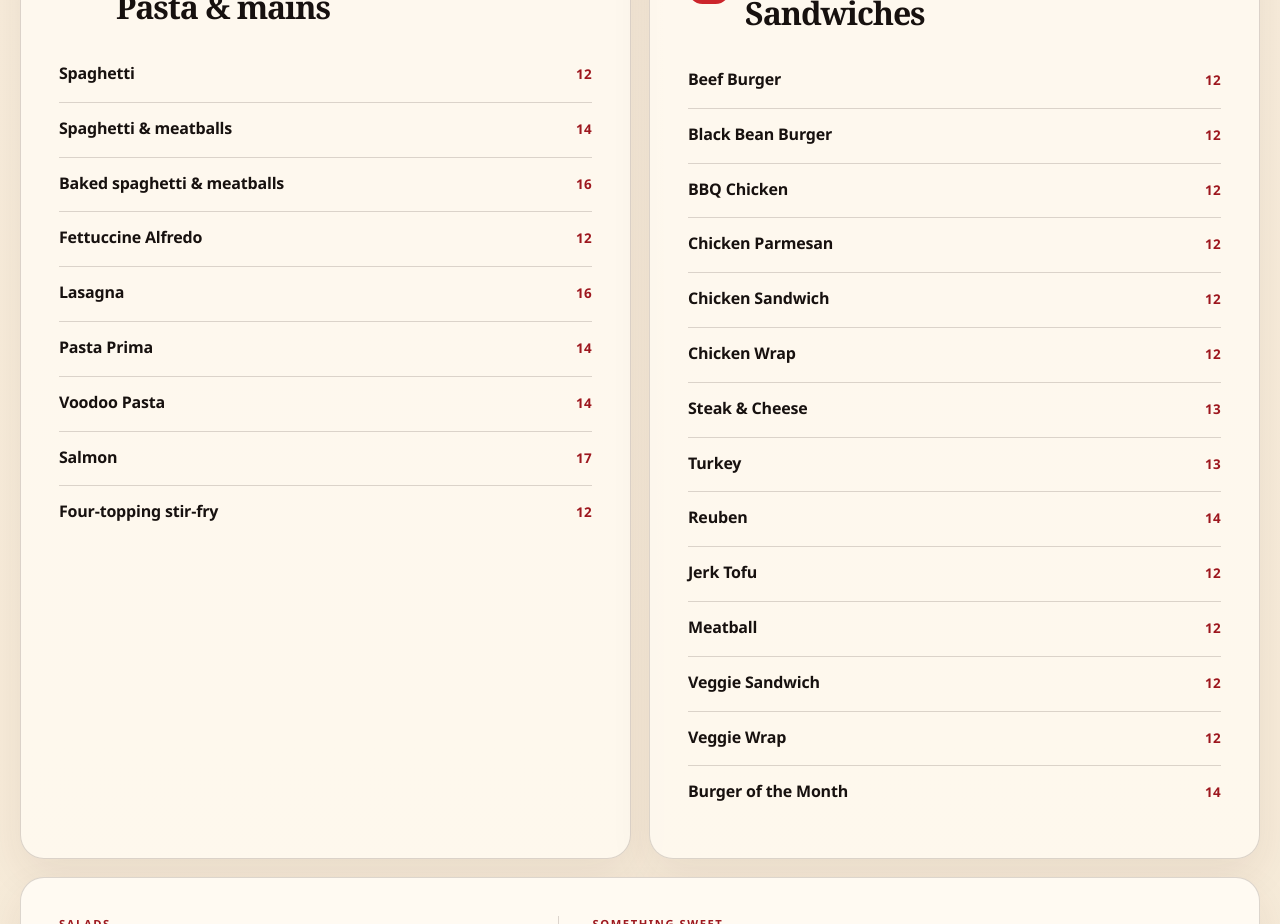
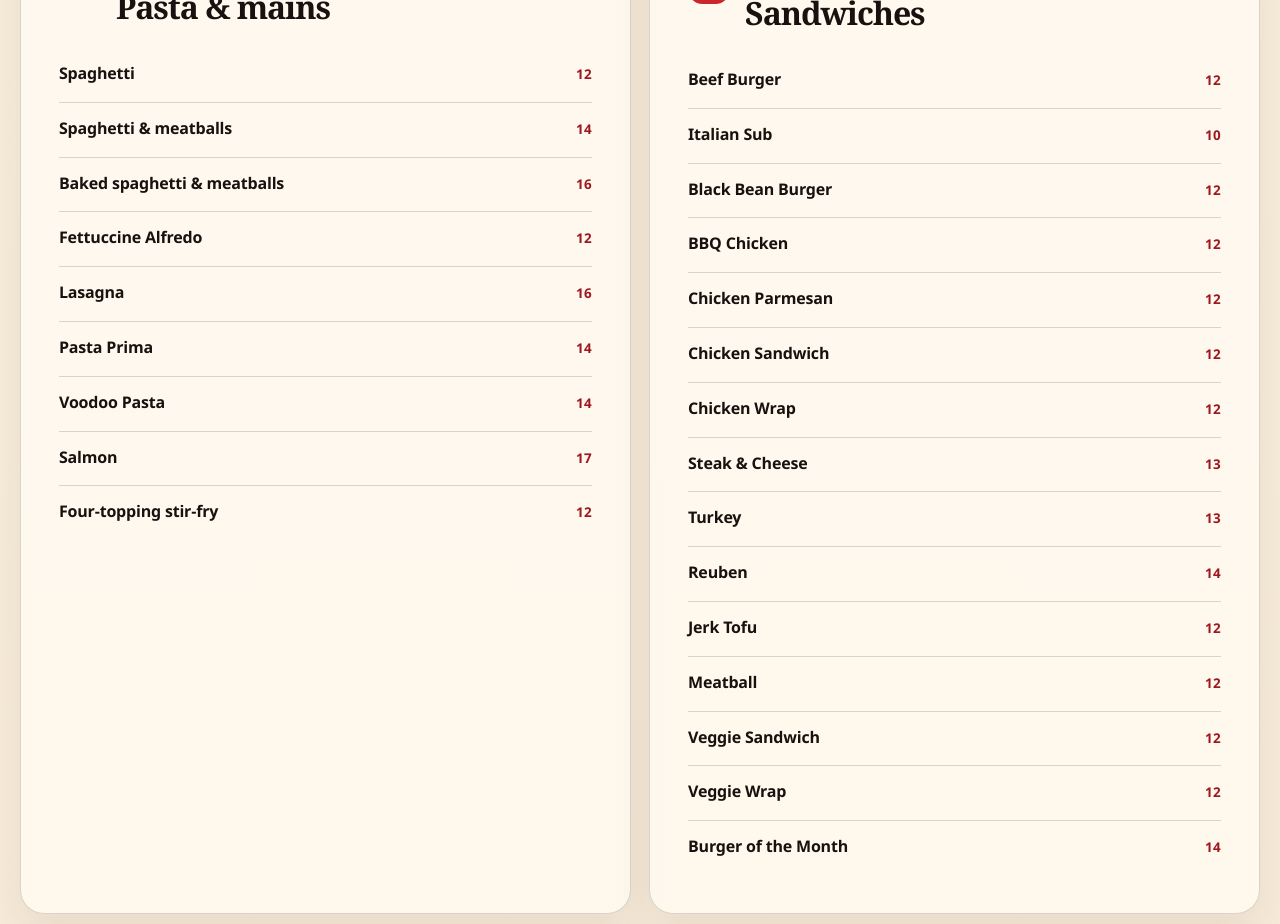
Before and after one commit to purpleperegrine/BTAP, a Next.js app: page / in a window 1280 px wide. Shown: the part 2720-3644 px from the top of the page. Built offline with nearby package versions, Linux system fonts and the light colour scheme.

Commit message:
add italian sub to menu

```diff
--- a/app/page.tsx
+++ b/app/page.tsx
@@ -88,6 +88,7 @@ const pastasAndMains: MenuItem[] = [
 
 const sandwiches: MenuItem[] = [
   { name: "Beef Burger", price: "12" },
+  { name: "Italian Sub", price: "10" },
   { name: "Black Bean Burger", price: "12" },
   { name: "BBQ Chicken", price: "12" },
   { name: "Chicken Parmesan", price: "12" },
```
